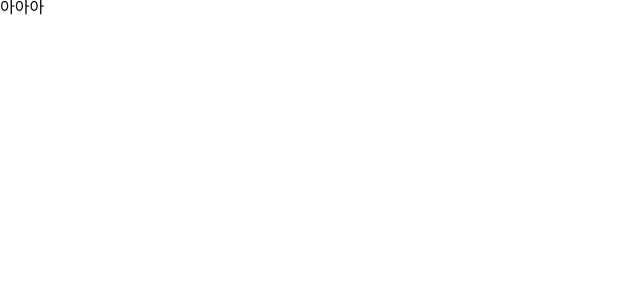
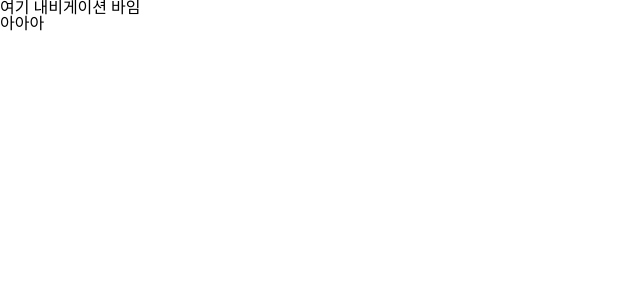
Before and after one commit to boostcampwm-2022/web25-SCOPA, a React (Create React App) app in the folder client/: page / in a window 1280 px wide. Shown: the top 300 px of the page, without its empty margins (0-640 px from the left). Built offline with nearby package versions, Linux system fonts and the light colour scheme.

Commit message:
feat: common layout 추가 및 메인 페이지에 연결

```diff
--- a/client/src/App.tsx
+++ b/client/src/App.tsx
@@ -1,13 +1,16 @@
 import { Routes, Route } from 'react-router-dom';
 import { LoginPage, MainPage, TestPage } from 'pages';
 import { CheckLogin, LoginLayout } from 'common';
+import { CommonLayout } from 'common/CommonLayout';
 
 // 라우팅은 이곳에
 const App = () => {
   return (
     <Routes>
       <Route path='/' element={<CheckLogin />}>
-        <Route path='/' element={<MainPage />} />
+        <Route path='/' element={<CommonLayout />}>
+          <Route path='/' element={<MainPage />} />
+        </Route>
         <Route path='/' element={<LoginLayout />}>
           <Route path='/login' element={<LoginPage />} />
           <Route path='/test' element={<TestPage />} />
--- /dev/null
+++ b/client/src/common/CommonLayout/index.tsx
@@ -0,0 +1,12 @@
+import { Outlet } from 'react-router-dom';
+
+export const CommonLayout = () => {
+  return (
+    <>
+      <nav>여기 내비게이션 바임</nav>
+      <main>
+        <Outlet />
+      </main>
+    </>
+  );
+};
```
